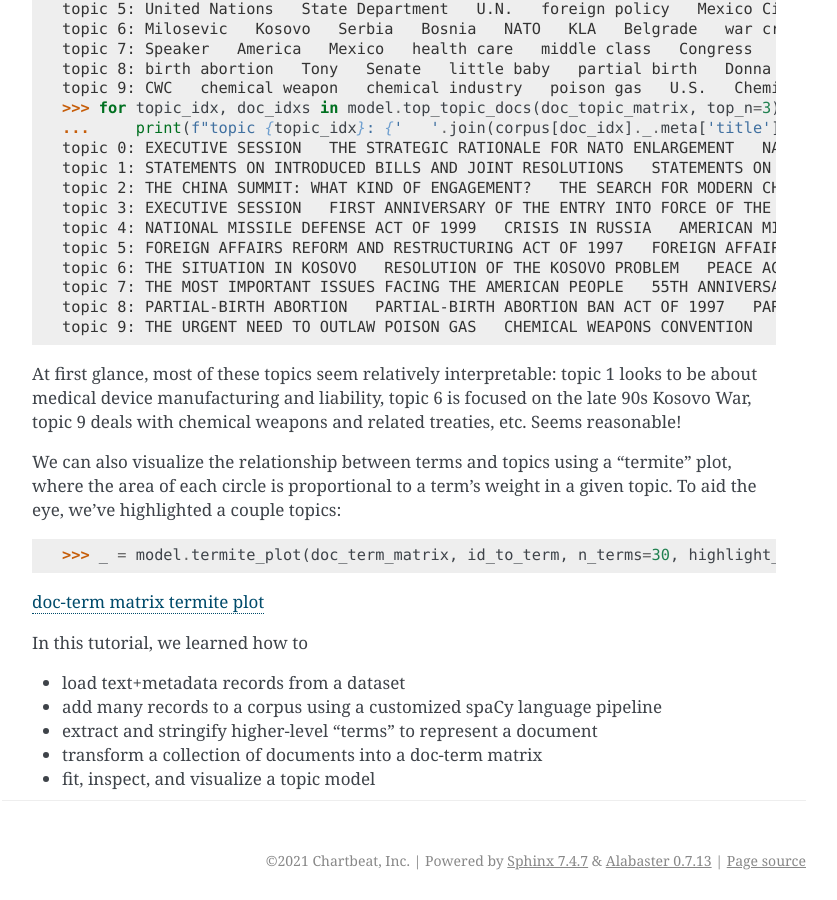
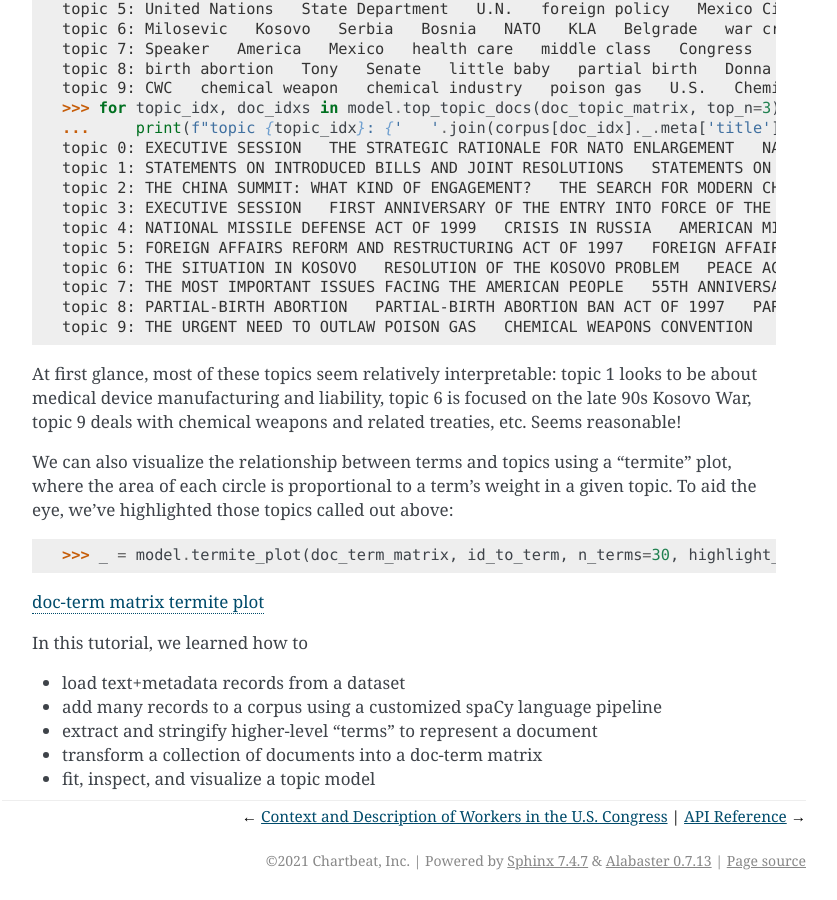
Before and after one commit to chartbeat-labs/textacy, a Sphinx documentation site: the page built from docs/source/tutorial-2.md, in a window 1280 px wide and 900 px high, scrolled down 3039 px. Shown: the whole window, without its empty margins (346-1183 px from the left). Built offline with Sphinx 7.4.7, drawn with Linux system fonts in a browser that asks for light colours; some of the changed text lies outside the part shown.

Commit message:
Tweak tutorials and add to index

````diff
--- a/docs/source/index.rst
+++ b/docs/source/index.rst
@@ -62,5 +62,7 @@ contents
 
    installation
    quickstart
+   tutorial-1
+   tutorial-2
    api_reference/root
    changes
--- a/docs/source/tutorial-2.md
+++ b/docs/source/tutorial-2.md
@@ -156,10 +156,10 @@ topic 9: THE URGENT NEED TO OUTLAW POISON GAS   CHEMICAL WEAPONS CONVENTION   EX
 
 At first glance, most of these topics seem relatively interpretable: topic 1 looks to be about medical device manufacturing and liability, topic 6 is focused on the late 90s Kosovo War, topic 9 deals with chemical weapons and related treaties, etc. Seems reasonable!
 
-We can also visualize the relationship between terms and topics using a "termite" plot, where the area of each circle is proportional to a term's weight in a given topic. To aid the eye, we've highlighted a couple topics:
+We can also visualize the relationship between terms and topics using a "termite" plot, where the area of each circle is proportional to a term's weight in a given topic. To aid the eye, we've highlighted those topics called out above:
 
 ```pycon
->>> _ = model.termite_plot(doc_term_matrix, id_to_term, n_terms=30, highlight_topics=[1, 5])
+>>> _ = model.termite_plot(doc_term_matrix, id_to_term, n_terms=30, highlight_topics=[1, 6, 9])
 ```
 
 [doc-term matrix termite plot](_static/doc-term-matrix.png "doc-term matrix termite plot")
````
Also changed, not shown: docs/source/tutorial-1.md (+2 -2 lines), docs/_static/doc-term-matrix.png.
